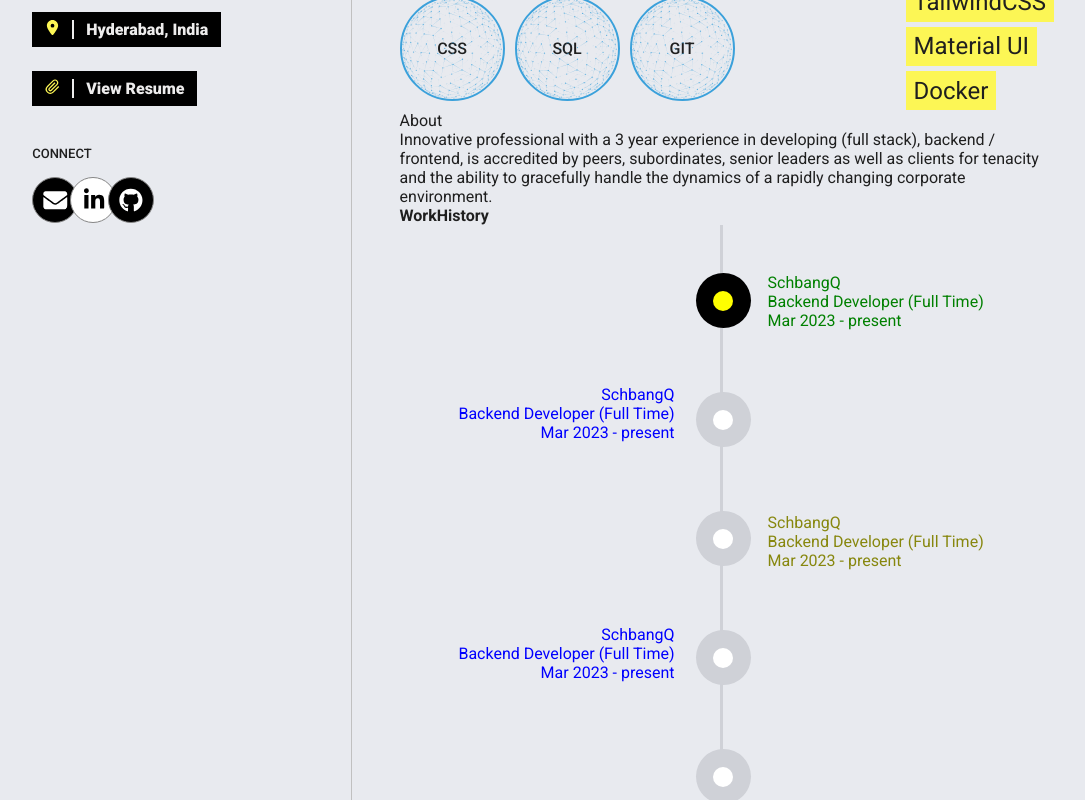
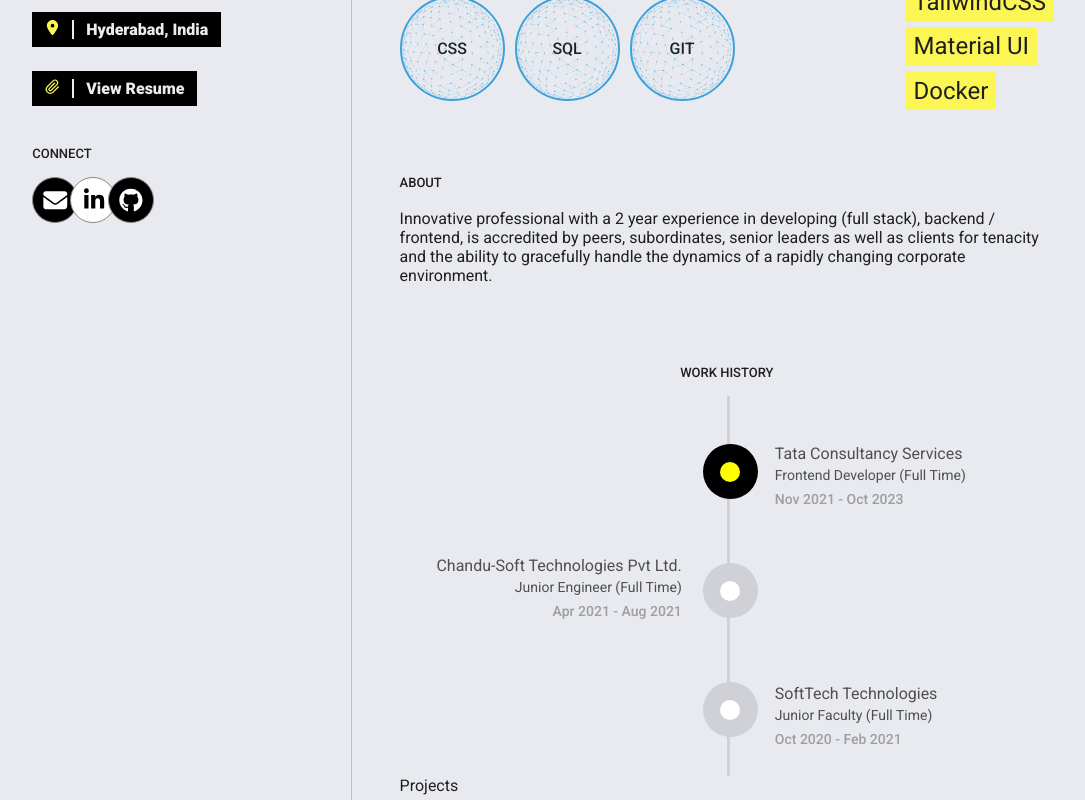
Before and after one commit to JagadeeshTalari/NewPortfolio_V2, a React (Vite) app: page / in a window 1280 px wide. Shown: the part 480-1280 px from the top of the page, without its empty margins (115-1200 px from the left). Built offline with nearby package versions, Linux system fonts and the light colour scheme.

Commit message:
About section updated v1

```diff
--- a/src/App.css
+++ b/src/App.css
@@ -37,3 +37,9 @@ section{
   padding-left:3rem;
   /* width: 67%; */
 }
+
+.sectionHeading {
+  font-size: 13px;
+  font-weight: 500;
+  margin-bottom: 1.2rem;
+}
--- a/src/Components/About/About.jsx
+++ b/src/Components/About/About.jsx
@@ -4,9 +4,8 @@ import WorkHistory from './WorkHistory'
 const About = () => {
   return (
     <div className="about">
-
-    <div>About</div>
-    <p>Innovative professional with a 3 year experience in developing (full stack), backend / frontend, is accredited by peers, subordinates, senior leaders as well as clients for tenacity and the ability to gracefully handle the dynamics of a rapidly changing corporate environment.</p>
+    <div className='sectionHeading'>ABOUT</div>
+    <p>Innovative professional with a 2 year experience in developing (full stack), backend / frontend, is accredited by peers, subordinates, senior leaders as well as clients for tenacity and the ability to gracefully handle the dynamics of a rapidly changing corporate environment.</p>
     <WorkHistory/>
     </div>
   )
--- a/src/Components/About/WorkHistory.css
+++ b/src/Components/About/WorkHistory.css
@@ -1,13 +1,23 @@
+#workHistory {
+margin-top: 5rem;
+}
+
+#workHistory>h4{
+width: fit-content;
+margin: auto;
+}
+
 .workHistorLine{
     width: 3px;
-    height: 700px;
+    height: 380px;
+    margin-top: 1rem;
     background-color: #CFD1D7;
     display: flex;
     flex-direction: column;
     gap: 4rem;
     position: relative;
     z-index: -1;
-    left: 20rem;
+    left: 50%;
 
 }
 
@@ -15,15 +25,34 @@
     width: max-content;
 }
 
+.companyName{
+    font-size: 16px;
+    font-weight: 400;
+    color: #4f4f4f;
+}
+
+.role{
+    font-size: 14px;
+    color: #4f4f4f;
+    margin-top: 0.25rem;
+}
+
+.duration{
+    margin-top: 0.5rem;
+    font-size: 14px;
+    font-weight: 500;
+    color: #9e9e9e;
+}
+
 .workHistorLine .workDetails:nth-child(2){
-    color: green;
+    /* color: green;  */
     position: absolute;
     left: 3rem;
     top: 3rem;
 }
 
 .workHistorLine .workDetails:nth-child(4){
-    color: blue;
+    /* color: blue;  */
     position: absolute;
     right: 3rem;
     top: 10rem;
@@ -31,14 +60,14 @@
 }
 
 .workHistorLine .workDetails:nth-child(6){
-    color: rgb(135, 135, 14);
+    /* color: rgb(135, 135, 14);  */
     position: absolute;
     left: 3rem;
     top: 18rem;
 }
 
 .workHistorLine .workDetails:nth-child(8){
-    color: blue;
+    /* color: blue;  */
     position: absolute;
     right: 3rem;
     top: 25rem;
--- a/src/Components/About/WorkHistory.jsx
+++ b/src/Components/About/WorkHistory.jsx
@@ -5,33 +5,33 @@ import Circles from './circles'
 const WorkHistory = () => {
   return (
     <div id='workHistory'>
-        <h4>WorkHistory</h4>
+        <h4 className='sectionHeading'>WORK HISTORY</h4>
         <div className="workHistorLine">
           <Circles activeClass="active"/>
           <div className='workDetails'>
+            <p className='companyName'>Tata Consultancy Services</p>
+            <p className='role'>Frontend Developer (Full Time)</p>
+            <p className='duration'>Nov 2021 - Oct 2023</p>
+          </div>
+          <Circles/>
+          <div className='workDetails'>
+            <p className='companyName'>Chandu-Soft Technologies Pvt Ltd.</p>
+            <p className='role'>Junior Engineer (Full Time)</p>
+            <p className='duration'>Apr 2021 - Aug 2021</p>
+          </div>
+          <Circles/>
+          <div className='workDetails third'>
+            <p className='companyName'>SoftTech Technologies</p>
+            <p className='role'>Junior Faculty (Full Time)</p>
+            <p className='duration'>Oct 2020 - Feb 2021</p>
+          </div>
+          {/* <Circles/> */}
+          {/* <div className='workDetails third'>
             <p>SchbangQ</p>
             <p>Backend Developer (Full Time)</p>
             <p>Mar 2023 - present</p>
           </div>
-          <Circles/>
-          <div className='workDetails'>
-            <p>SchbangQ</p>
-            <p>Backend Developer (Full Time)</p>
-            <p>Mar 2023 - present</p>
-          </div>
-          <Circles/>
-          <div className='workDetails third'>
-            <p>SchbangQ</p>
-            <p>Backend Developer (Full Time)</p>
-            <p>Mar 2023 - present</p>
-          </div>
-          <Circles/>
-          <div className='workDetails third'>
-            <p>SchbangQ</p>
-            <p>Backend Developer (Full Time)</p>
-            <p>Mar 2023 - present</p>
-          </div>
-          <Circles/>
+          <Circles/> */}
         </div>
     </div>
   )
--- a/src/Components/HeroSection/HeroSection.css
+++ b/src/Components/HeroSection/HeroSection.css
@@ -1,3 +1,4 @@
 .heroSection{
     gap: 3.5rem;
+    margin-bottom: 4rem;
 }
```
